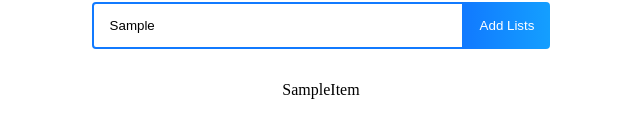
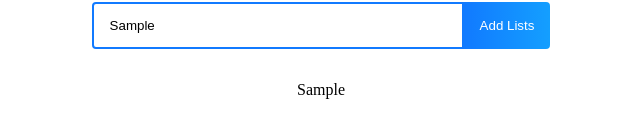
Before and after one commit to BelenMaru/sampleList, a React (Create React App) app: page / in a window 1280 px wide. Both pictures are taken after typing "Sample" into the empty fields and a click on the button "Add Lists". Shown: the part 206-344 px from the top of the page, without its empty margins (319-959 px from the left). Built offline with nearby package versions, Linux system fonts and the light colour scheme.

Commit message:
add props to sample items with text

```diff
--- a/src/components/SampleItem.js
+++ b/src/components/SampleItem.js
@@ -1,8 +1,8 @@
 import React from 'react'
 
-function SampleItem() {
+function SampleItem(props) {
   return (
-    <div>SampleItem</div>
+    <div>{props.todo.text}</div>
   )
 }
 
```
